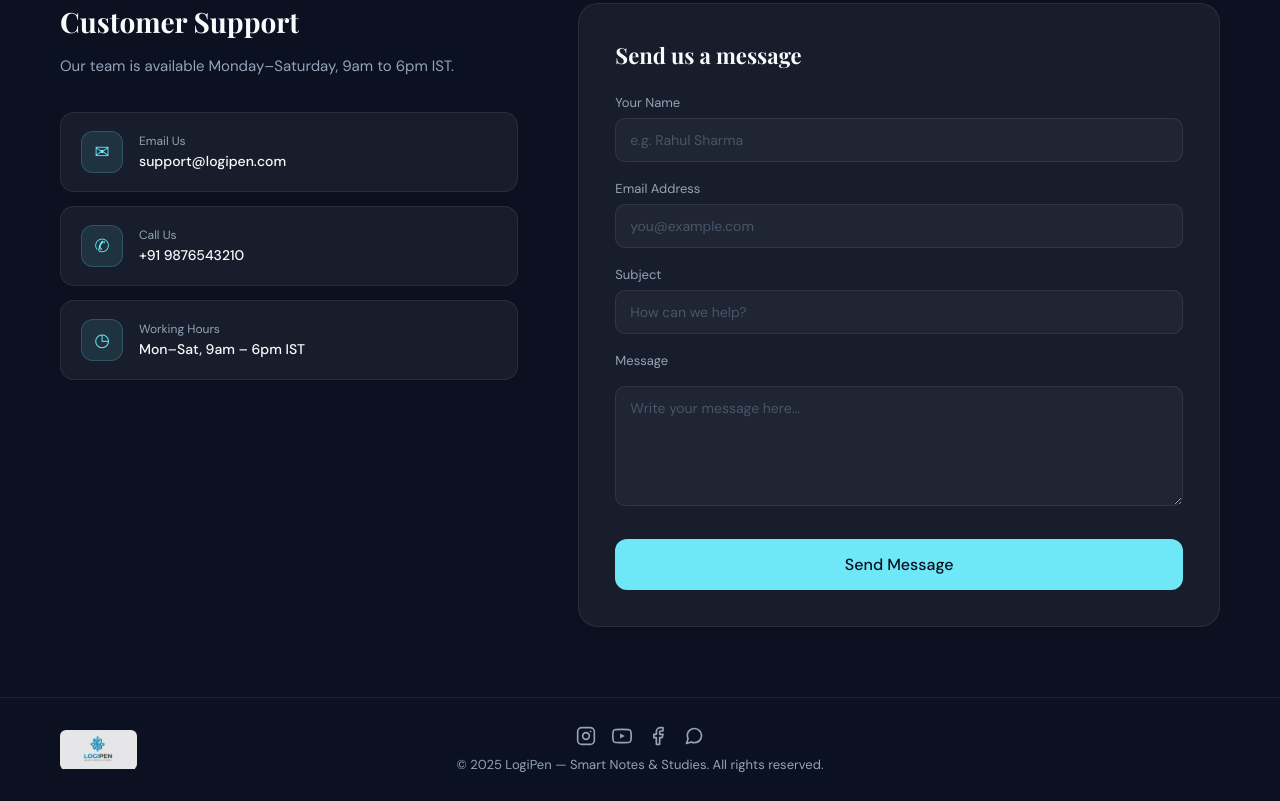
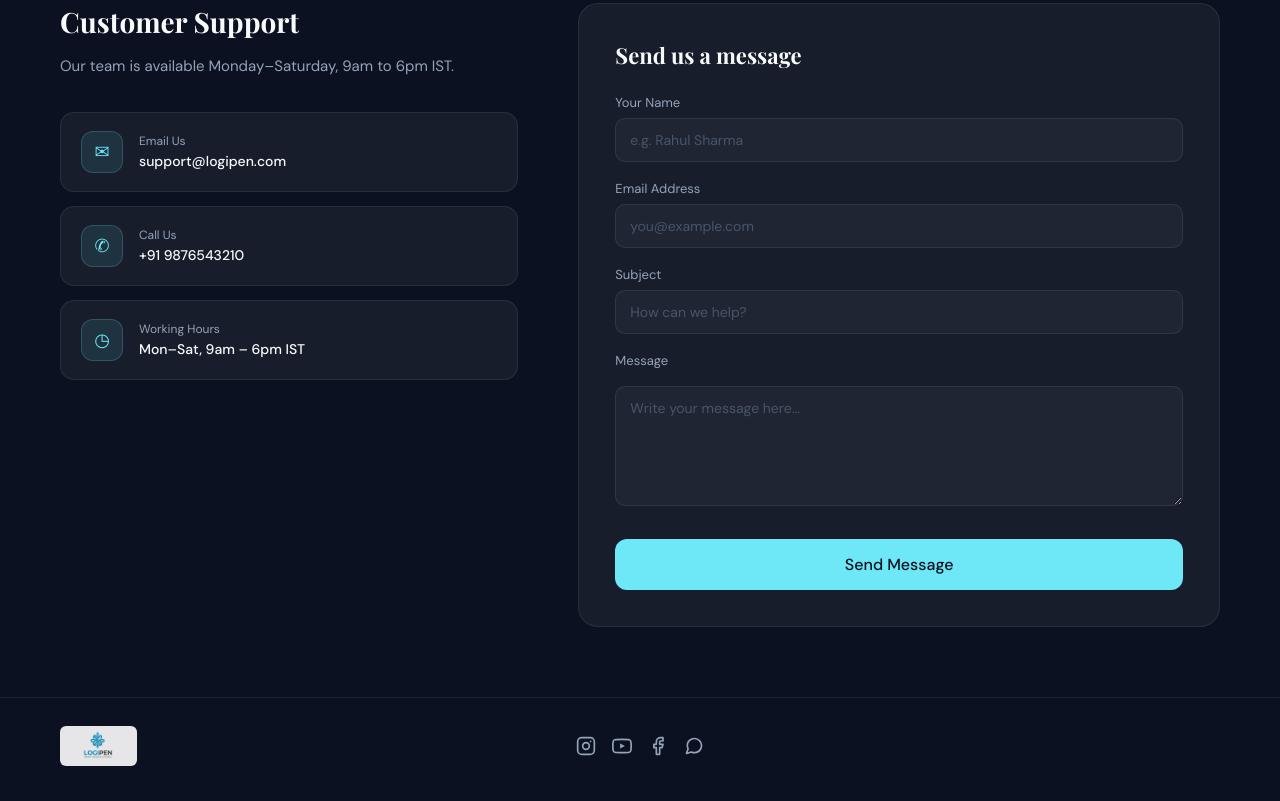
Before and after one commit to AtharvY11/smartpen, a plain HTML site: page contact.html in a window 1280 px wide. Shown: the part 409-1210 px from the top of the page. Drawn offline with nearby package versions, Linux system fonts and the light colour scheme.

Commit message:
Update contact.html

```diff
--- a/contact.html
+++ b/contact.html
@@ -114,7 +114,7 @@
         </svg>
       </a>
     </div>
-    <div class="footer-copy">© 2025 LogiPen — Smart Notes & Studies. All rights reserved.</div>
+
   </div>
   <div class="footer-right"></div>
 </footer>
```
